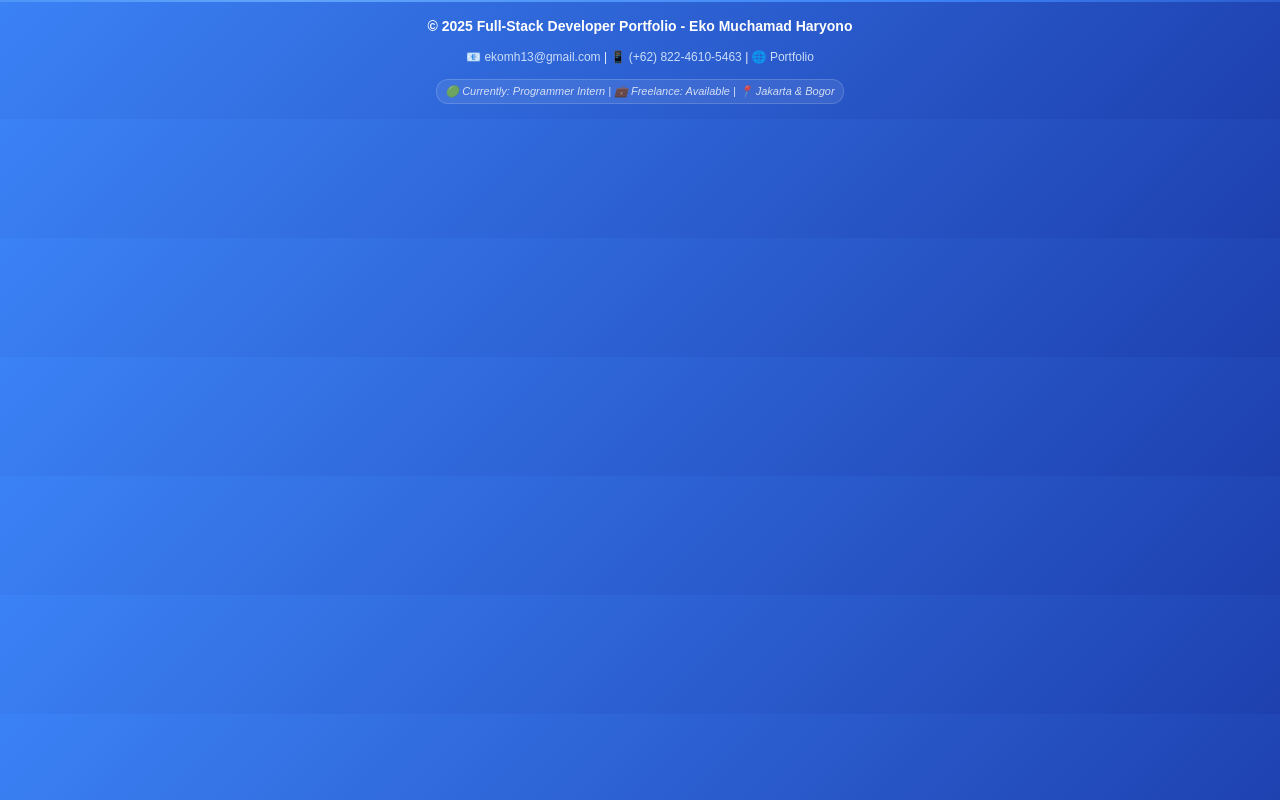
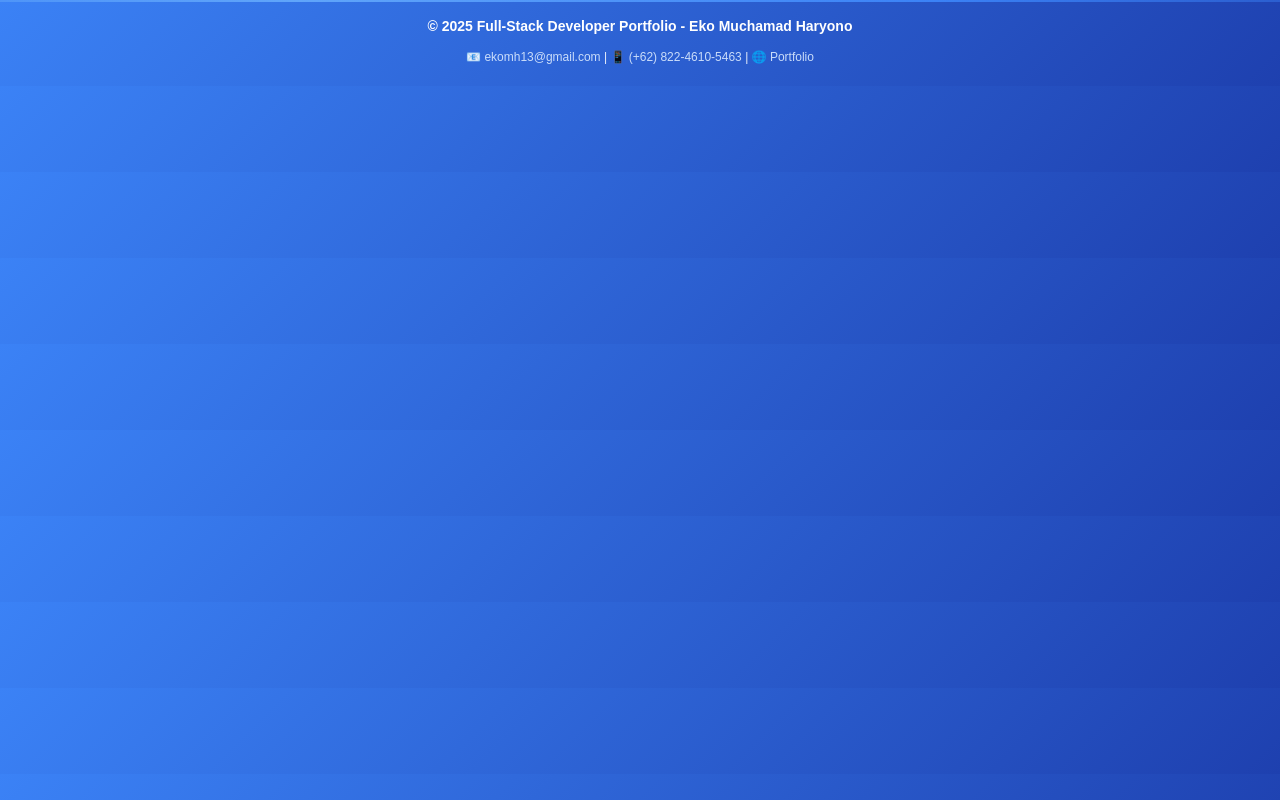
Before and after one commit to ekomh170/sib-nfa-desain-web-fwb, a plain HTML site: page footer.html in a window 1280 px wide. Drawn offline with Linux system fonts and the light colour scheme.

Commit message:
update(footer): hapus bagian status dari footer

```diff
--- a/footer.html
+++ b/footer.html
@@ -47,10 +47,6 @@
       📱 <a href="tel:+6282246105463">(+62) 822-4610-5463</a> |
       🌐 <a href="https://ekomh170.github.io/" target="_blank">Portfolio</a>
     </div>
-    <!-- Bagian status ketersediaan -->
-    <div class="status">
-      🟢 Currently: Programmer Intern | 💼 Freelance: Available | 📍 Jakarta & Bogor
-    </div>
   </div>
 </body>
 </html>
```
